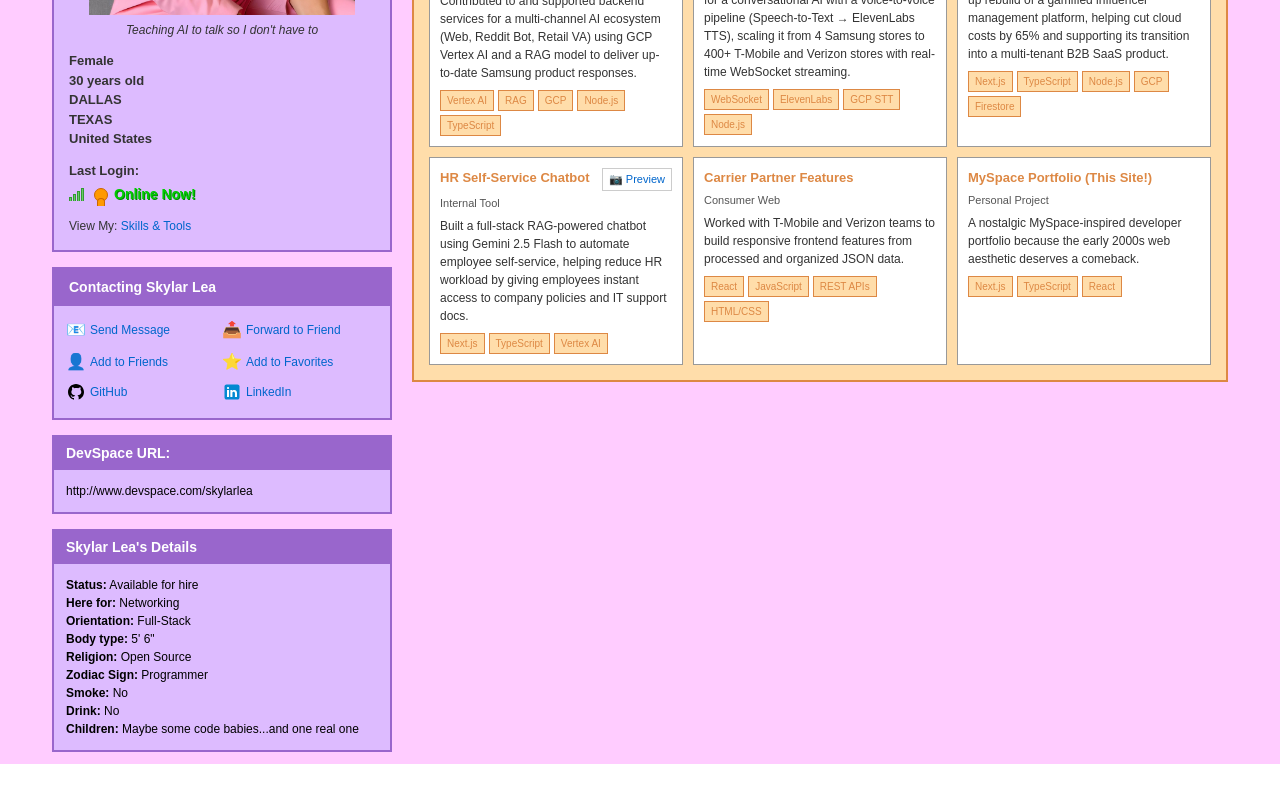
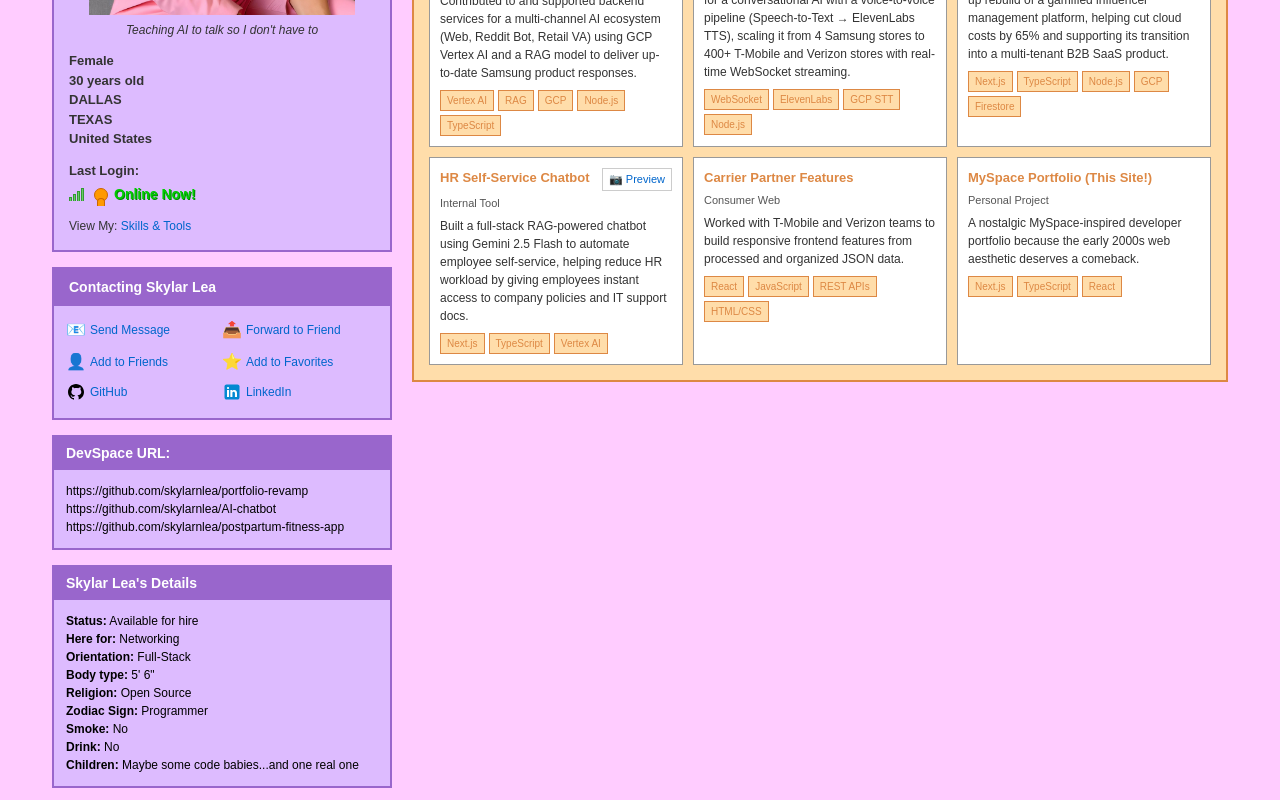
Before and after one commit to skylarnlea/portfolio-revamp, a Next.js app: page / in a window 1280 px wide. Shown: the part 451-1251 px from the top of the page. Before the commit the page ends 1215 px from the top, so only its background shows below. Built offline with nearby package versions, Linux system fonts and the light colour scheme.

Commit message:
Changes DevSpace URL section to GitHub repo links to avoid confusion (DevSpace link wasn't real)

```diff
--- a/components/MySpacePortfolio.tsx
+++ b/components/MySpacePortfolio.tsx
@@ -559,7 +559,13 @@
                     <tr>
                       <td style={{ padding: '12px' }}>
                         <div style={{ fontSize: '12px' }}>
-                          http://www.devspace.com/skylarlea
+                          https://github.com/skylarnlea/portfolio-revamp
+                        </div>
+                        <div style={{ fontSize: '12px' }}>
+                          https://github.com/skylarnlea/AI-chatbot
+                        </div>
+                        <div style={{ fontSize: '12px' }}>
+                          https://github.com/skylarnlea/postpartum-fitness-app
                         </div>
                       </td>
                     </tr>
```
